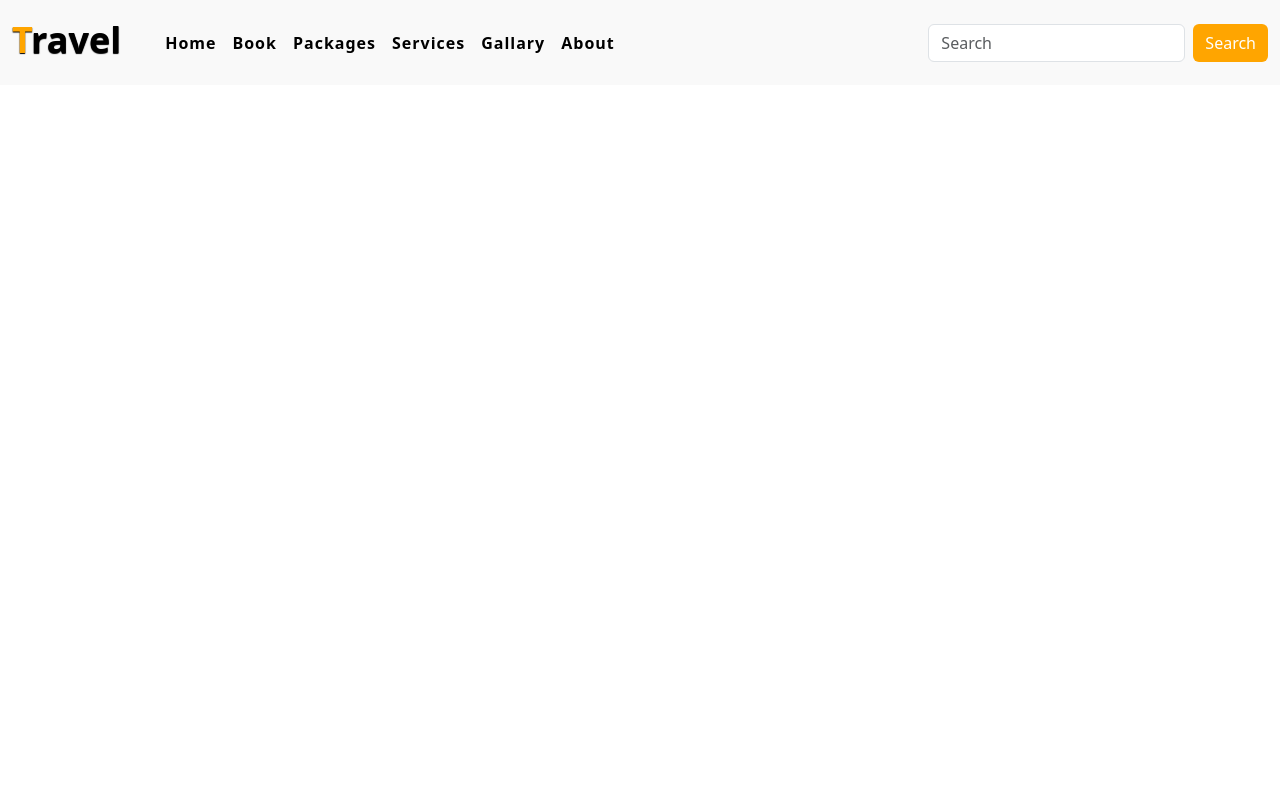
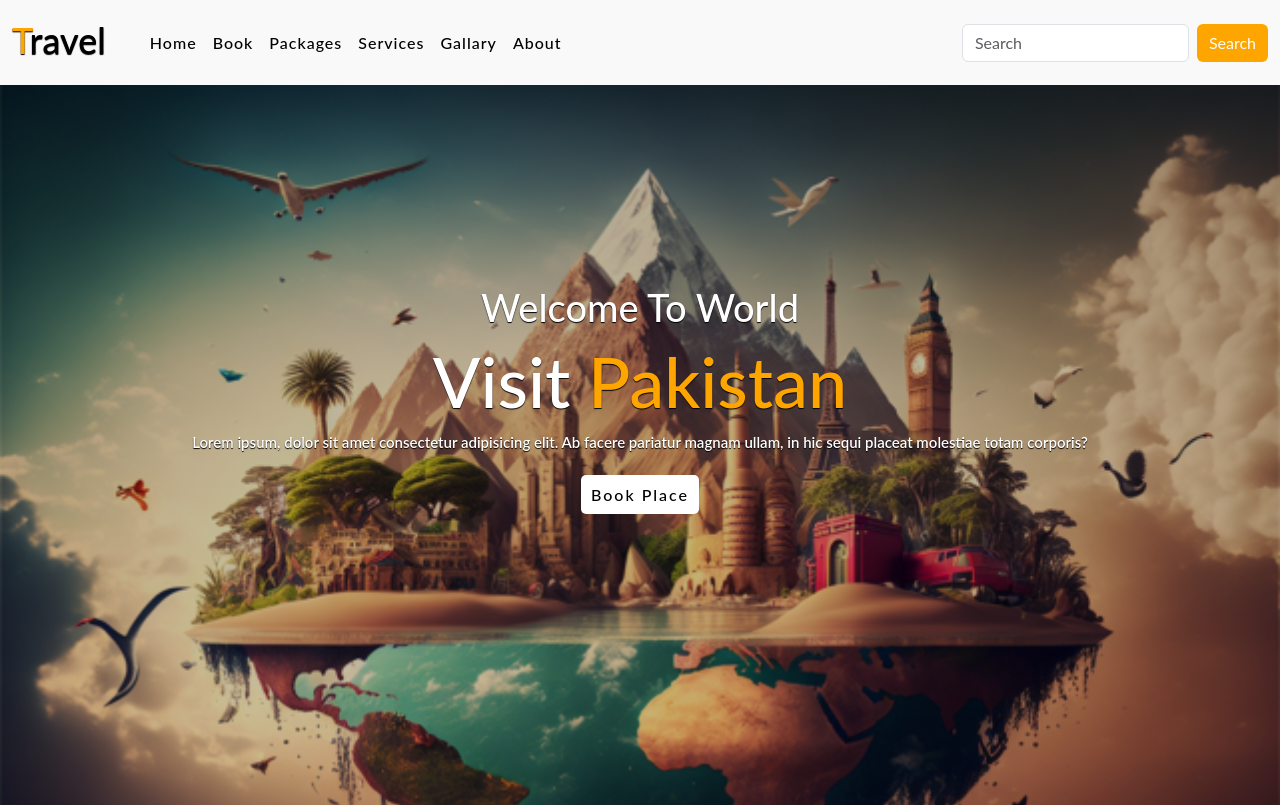
Before and after one commit to Raisenil/Travel_and_Tour, a plain HTML site: page index.html in a window 1280 px wide. Drawn offline with nearby package versions, Linux system fonts and the light colour scheme.

Commit message:
home done

```diff
--- a/css/style.css
+++ b/css/style.css
@@ -4,6 +4,8 @@
     box-shadow: border-box;
     text-decoration: none;
     scroll-behavior: smooth;
+    /* font-family: 'Roboto', sans-serif; */
+    font-family: 'Lato', sans-serif;
 }
 
 /* nav start */
@@ -12,7 +14,7 @@
 }
 #logo{
     font-size: 36px;
-    font-weight: 700;
+    font-weight: 550;
     color: black;
     text-shadow: 0px 1px 1px black;
     margin-bottom: 5px;
@@ -46,3 +48,119 @@
     border: none;
 }
 /* nav end */
+
+/* Home start */
+.home{
+    width: 100%;
+    height: 90vh;
+    background-image: linear-gradient(rgba(0,0,0,0.3),rgba(0,0,0,0.2)),url(../images/background\ img.png);
+    background-repeat: no-repeat;
+    background-size: cover;
+}
+
+.home .content{
+    text-align: center;
+    padding-top: 200px;
+}
+
+.home .content h5{
+    color: white;
+    font-size: 38px;
+    font-weight: 550;
+    text-shadow: 0px 1px 1px black;
+}
+
+.home .content h1{
+    color: white;
+    font-size: 70px;
+    font-weight: 550;
+    text-shadow: 0px 1px 1px black;
+    margin-top: 5px;
+}
+
+.changecontent::after{
+    content: ' ';
+    color: #ffa500;
+    text-shadow: 0px 1px 1px black;
+    animation: changetxt 10s infinite linear;
+}
+
+@keyframes changetxt{
+    0%{
+        content:"France";
+    }
+    10%{
+        content:"Spain";
+    }
+    20%{
+        content:"United States";
+    }
+    30%{
+        content:"China";
+    }
+    40%{
+        content:"India";
+    }
+    50%{
+        content:"Pakistan";
+    }
+    60%{
+        content:"Italy";
+    }
+    70%{
+        content:"Turkey";
+    }
+    80%{
+        content:"Mexico";
+    }
+    90%{
+        content:"Germany";
+    }
+    100%{
+        content:"United kindom";
+    }
+}
+
+.home .content p{
+    color: white;
+    font-size: 15px;
+    font-weight: 600;
+    text-shadow: 0px 1px 1px black;
+    margin-bottom: 30px;
+    margin-top: 5px;
+}
+
+.home .content a{
+    padding: 10px;
+    background: white;
+    color: black;
+    letter-spacing: 2px;
+    font-weight: 550;
+    border-radius: 5px;
+    transition: 0.5s;
+    text-decoration: none;
+}
+
+.home .content a:hover{
+    background: #ffa500;
+    color: white;
+}
+
+@media(max-width:850px){
+    .home{
+        background-position: 50%;
+    }
+}
+
+@media(max-width:450px){
+    .home .content h5{
+        font-size: 25px;
+    }
+    .home .content h1{
+        font-size: 38px;
+    }
+    .home .content P{
+        font-size: 13px;
+    }
+}
+/* Home end */
--- a/index.html
+++ b/index.html
@@ -9,6 +9,10 @@
     <link href="https://cdn.jsdelivr.net/npm/bootstrap@5.3.1/dist/css/bootstrap.min.css" rel="stylesheet" integrity="sha384-4bw+/aepP/YC94hEpVNVgiZdgIC5+VKNBQNGCHeKRQN+PtmoHDEXuppvnDJzQIu9" crossorigin="anonymous">
 
     <link rel="stylesheet" href="https://cdnjs.cloudflare.com/ajax/libs/font-awesome/6.4.2/css/all.min.css">
+
+    <link rel="preconnect" href="https://fonts.googleapis.com">
+    <link rel="preconnect" href="https://fonts.gstatic.com" crossorigin>
+    <link href="https://fonts.googleapis.com/css2?family=Roboto:wght@500&display=swap" rel="stylesheet">
 </head>
 <body>
     <!-- Nav start -->
@@ -49,6 +53,16 @@
     </nav>
     <!-- Nav end -->
 
+    <!-- Home start -->
+    <div class="home">
+        <div class="content">
+            <h5>Welcome To World</h5>
+            <h1>Visit <span class="changecontent"></span></h1>
+            <p>Lorem ipsum, dolor sit amet consectetur adipisicing elit. Ab facere pariatur magnam ullam, in hic sequi placeat molestiae totam corporis?</p>
+            <a href="#book">Book Place</a>
+        </div>
+    </div>
+    <!-- Home end -->
 
 
 
```
